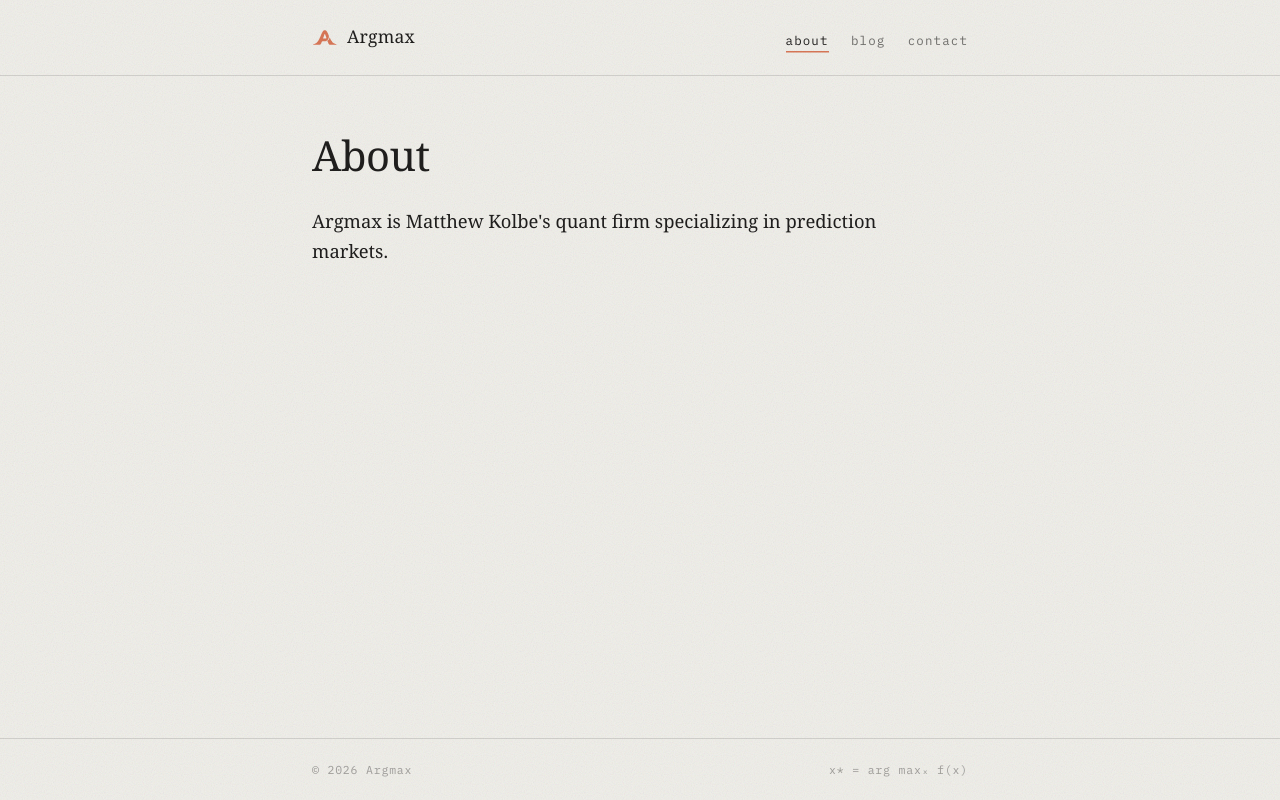
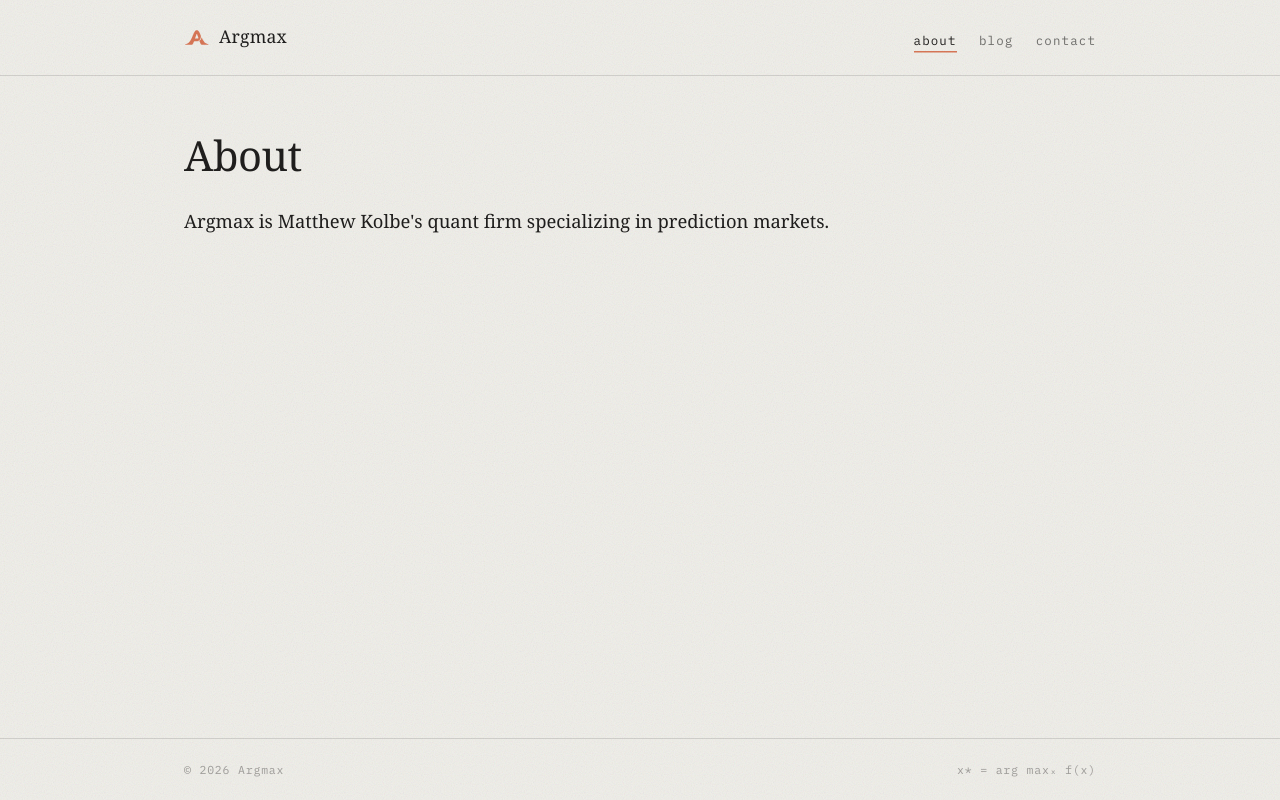
Before and after one commit to ArgmaxLP/argmaxlp.github.io, an Astro site: page /about in a window 1280 px wide. Built offline with nearby package versions, Linux system fonts and the light colour scheme; Astro itself is replaced by a stand-in of ours.

Commit message:
wider max width

```diff
--- a/src/styles/global.css
+++ b/src/styles/global.css
@@ -58,7 +58,7 @@ body::after {
 
 .wrap {
   width: 100%;
-  max-width: 44rem;
+  max-width: 60rem;
   margin-inline: auto;
   padding-inline: 1.5rem;
 }
@@ -221,7 +221,7 @@ a:hover {
 /* ----- about / contact ----- */
 
 .page p {
-  max-width: 56ch;
+  max-width: 64ch;
   margin: 0 0 1.1rem;
   font-size: 1.15rem;
 }
```
